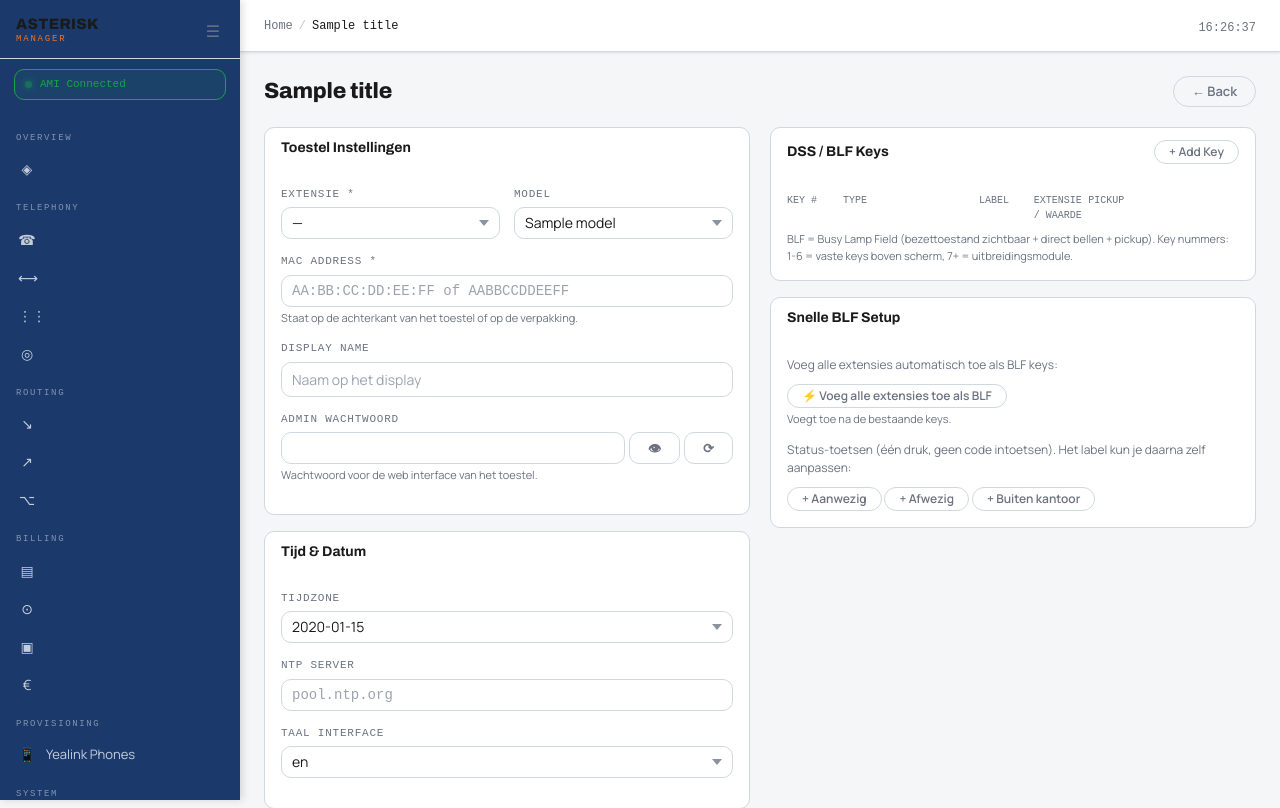
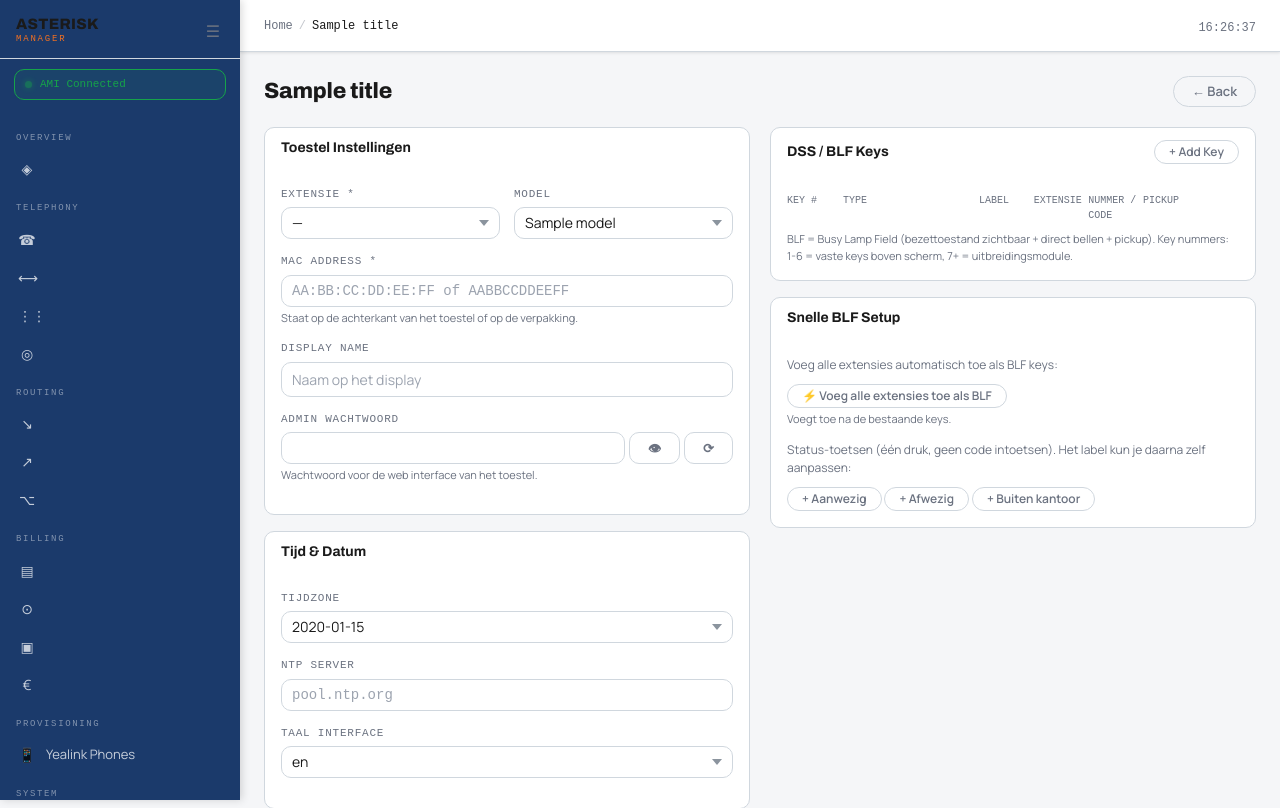
Before and after one commit to dverwoerd/asterisk-manager, a PHP site: the page made by views/provision/form.php in a window 1280 px wide. Shown: the top 808 px of the page. Run offline with PHP 8.4, Linux system fonts and the light colour scheme; the template is opened without the code that fills it: most values are stand-ins (such as "Sample title", 1, 10 or a date in 2020); data that the repository does not hold is empty; some libraries are stand-ins or nearby versions.

Commit message:
Provisioning: kolomkoppen toetsenlijst uitgelijnd met rijen (kolom Nummer/Code)
Co-Authored-By: Claude Sonnet 5.5 <noreply@anthropic.com>
Claude-Session: https://claude.ai/code/session_01Atjnj92bswqTysrUcqceJK

```diff
--- a/views/provision/form.php
+++ b/views/provision/form.php
@@ -211,7 +211,8 @@
                         <span>KEY #</span>
                         <span>TYPE</span>
                         <span>LABEL</span>
-                        <span>EXTENSIE / WAARDE</span>
+                        <span>EXTENSIE</span>
+                        <span>NUMMER / CODE</span>
                         <span>PICKUP</span>
                         <span></span>
                     </div>
```
